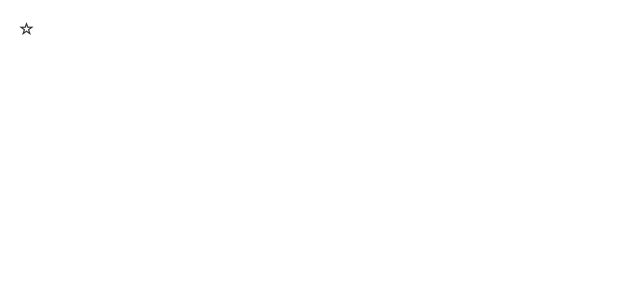
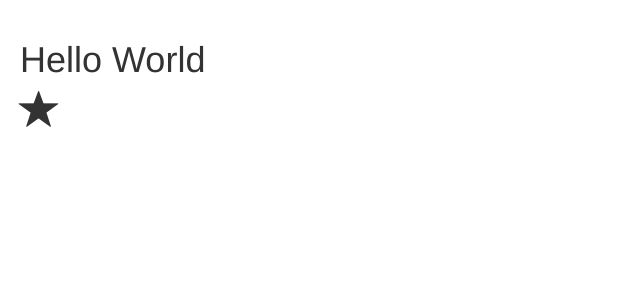
Before and after one commit to mohamedmonirshabana/angularProject, an Angular app: page / in a window 1280 px wide. Shown: the top 300 px of the page, without its empty margins (0-640 px from the left). Built offline with nearby package versions, Linux system fonts and the light colour scheme.

Commit message:
Al Last App work it's Fine error in isfavorte name in component

```diff
--- a/src/app/app.component.html
+++ b/src/app/app.component.html
@@ -1,2 +1,2 @@
-
+<h1>Hello World</h1>
 <favorite [isFavorite]="post.isFavorite" (change)="onFavoriteChange($event)"></favorite>
--- a/src/app/favorite/favorite.component.css
+++ b/src/app/favorite/favorite.component.css
@@ -0,0 +1,4 @@
+
+ span{
+     font-size: 40px;
+ }
--- a/src/app/favorite/favorite.component.html
+++ b/src/app/favorite/favorite.component.html
@@ -1,6 +1,6 @@
 <span
 class="glyphicon"
-[class.glyphicon-star]= "isFavorite"
-[class.glyphicon-star-empty]= "!isFavorite"
+[class.glyphicon-star]= "isSelected"
+[class.glyphicon-star-empty]= "!isSelected"
 (click)="onClick()">
 </span>
```
